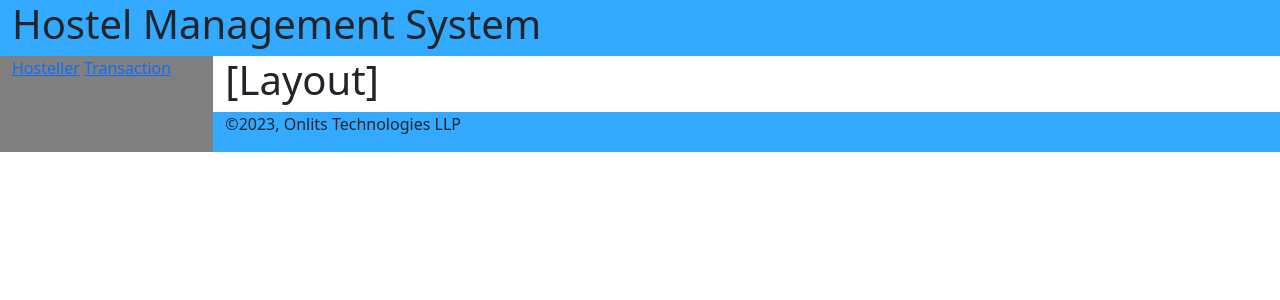
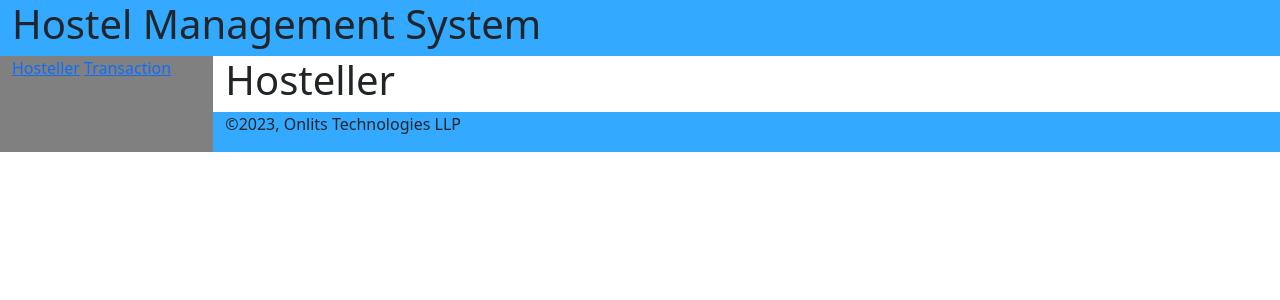
Before and after one commit to onlits-learning-solutions/hostel-2001, a PHP site: page /View/layout.php?page=hosteller in a window 1280 px wide. Shown: the top 300 px of the page. Run offline with PHP 8.4, Linux system fonts and the light colour scheme.

Commit message:
Create a scheme to merge layout with the various pages and implement it Fixes #6

```diff
--- /dev/null
+++ b/src/View/hosteller.php
@@ -0,0 +1 @@
+<h1>Hosteller</h1>
--- a/src/View/layout.php
+++ b/src/View/layout.php
@@ -15,15 +15,14 @@
         </div>
         <div class="row">
             <aside class="col-2" style="background-color: gray;">
-            <?php require 'sidenav.php'; ?>
+                <?php require 'sidenav.php'; ?>
             </aside>
             <main class="col">
                 <div class="row">
-                    <!-- Main content goes here! -->
-                    <h1>[Layout]</h1>
+                    <?php require $_GET['page'] . '.php' ?>
                 </div>
                 <footer class="row" style="background-color:#33A9FF;">
-                <?php require 'footer.php'; ?>
+                    <?php require 'footer.php'; ?>
                 </footer>
             </main>
         </div>
--- a/src/View/sidenav.php
+++ b/src/View/sidenav.php
@@ -1,4 +1,4 @@
 <nav>
-    <a href="">Hosteller</a>
-    <a href="">Transaction</a>
+    <a href="layout.php?page=hosteller">Hosteller</a>
+    <a href="layout.php?page=transaction">Transaction</a>
 </nav>
--- /dev/null
+++ b/src/View/transaction.php
@@ -0,0 +1 @@
+<h1>Transaction</h1>
```
